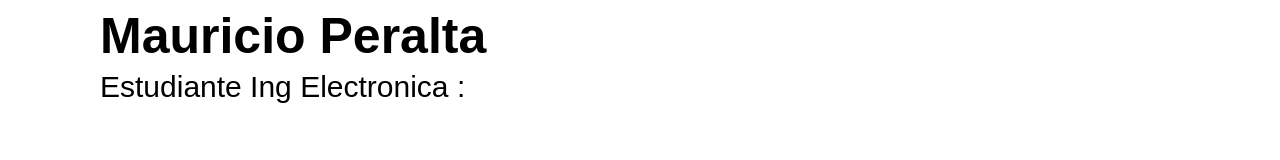
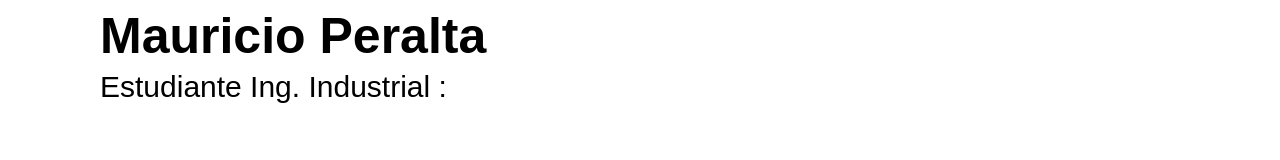
Before and after one commit to perzaal/portfolio-mauricio, a plain HTML site: page me.html in a window 1280 px wide. Shown: the part 322-482 px from the top of the page. Drawn offline with Linux system fonts and the light colour scheme.

Commit message:
Update me.html
me olvide el subtitulo

```diff
--- a/me.html
+++ b/me.html
@@ -43,7 +43,7 @@
         <div class="container_galery">
           <div class="titulo_me">
             <h1>Mauricio Peralta</h1>
-            <p>Estudiante Ing Electronica :</p>
+            <p>Estudiante Ing. Industrial :</p>
           </div>
 
           <div class="fila_galeria">
```
